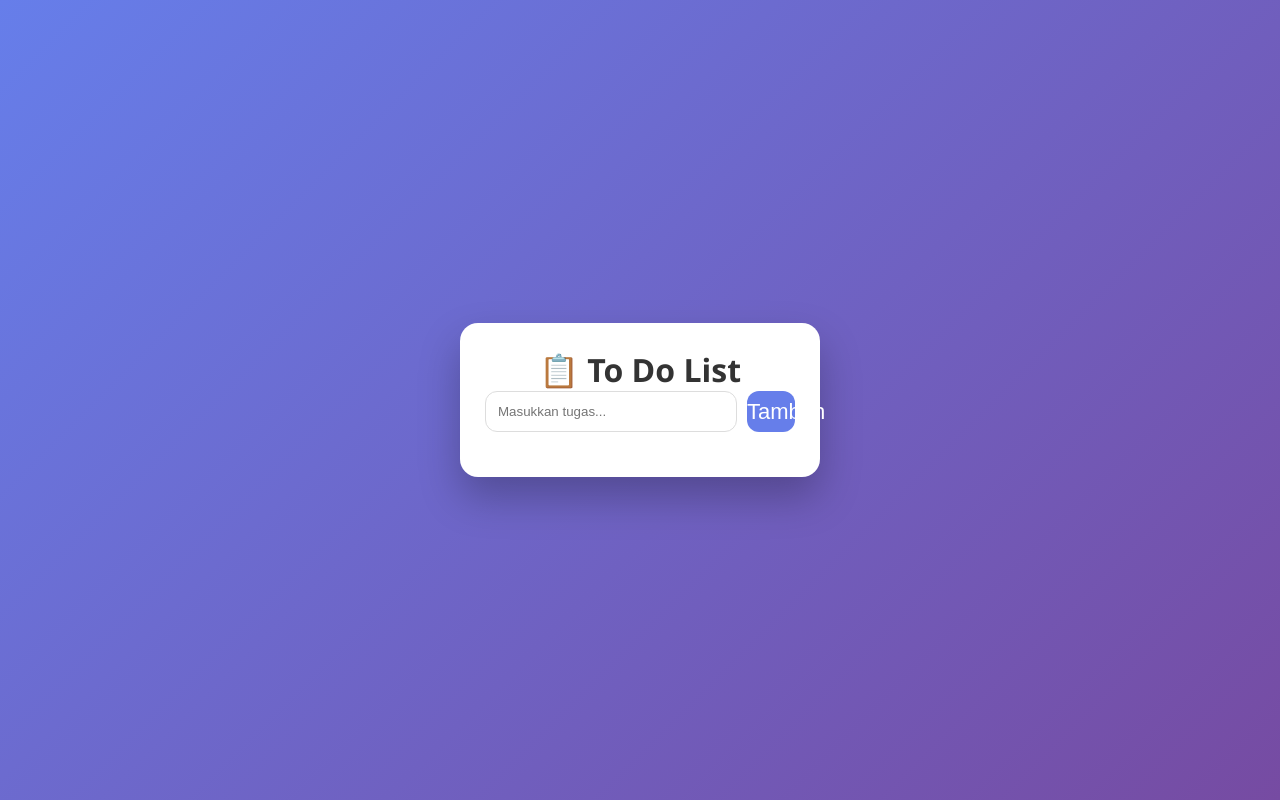
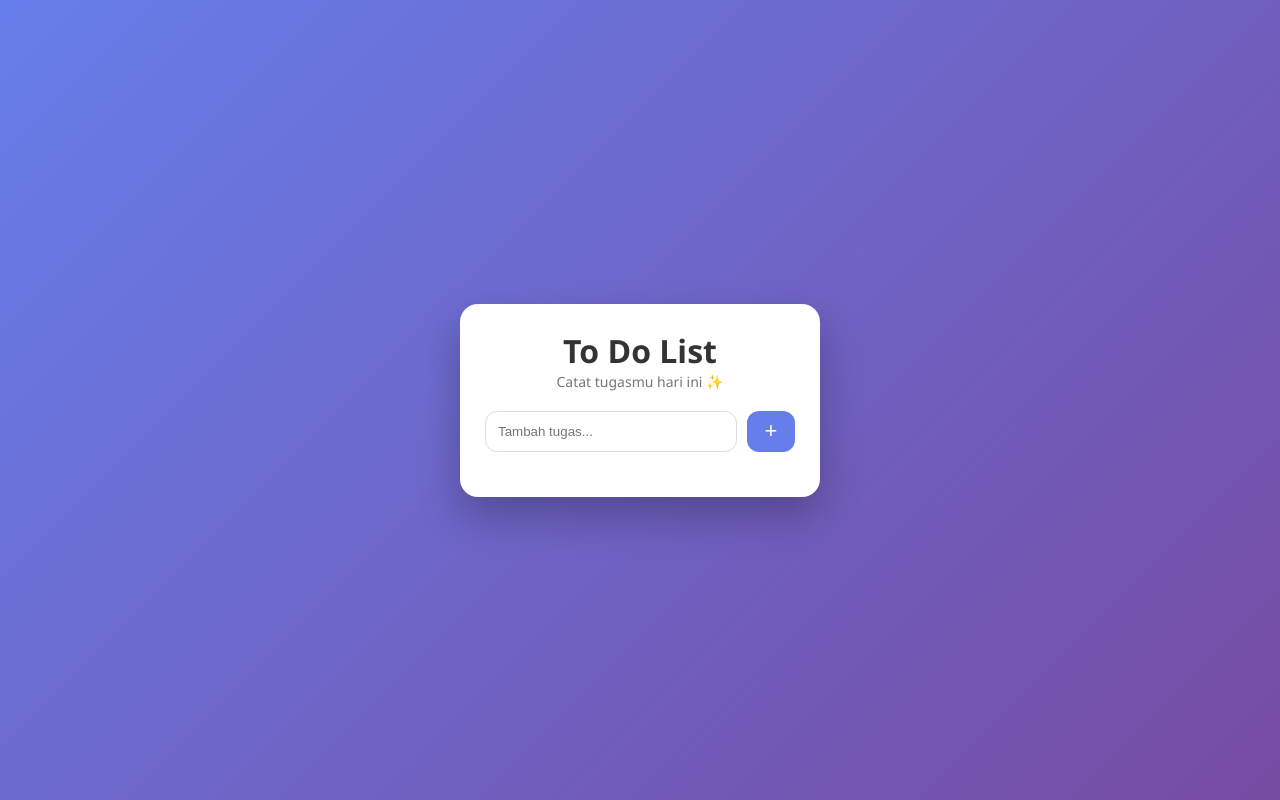
Before and after one commit to Lyonell-Defan/Aplikasi-Jadwal-harian-Tugas, a plain HTML site: page index.html in a window 1280 px wide. Drawn offline with Linux system fonts and the light colour scheme.

Commit message:
index.html

```diff
--- a/index.html
+++ b/index.html
@@ -8,14 +8,16 @@
 <body>
 
     <div class="container">
-        <h1>📋 To Do List</h1>
+        <h1>To Do List</h1>
+<p class="subtitle">Catat tugasmu hari ini ✨</p>
 
-        <div class="input-area">
-            <input type="text" id="taskInput" placeholder="Masukkan tugas...">
-            <button onclick="addTask()">Tambah</button>
-        </div>
+<div class="input-area">
+    <input type="text" id="taskInput" placeholder="Tambah tugas...">
+    <button onclick="addTask()">+</button>
+</div>
 
-        <ul id="taskList"></ul>
+<ul id="taskList"></ul>
+
     </div>
 
     <script src="script.js"></script>
```
